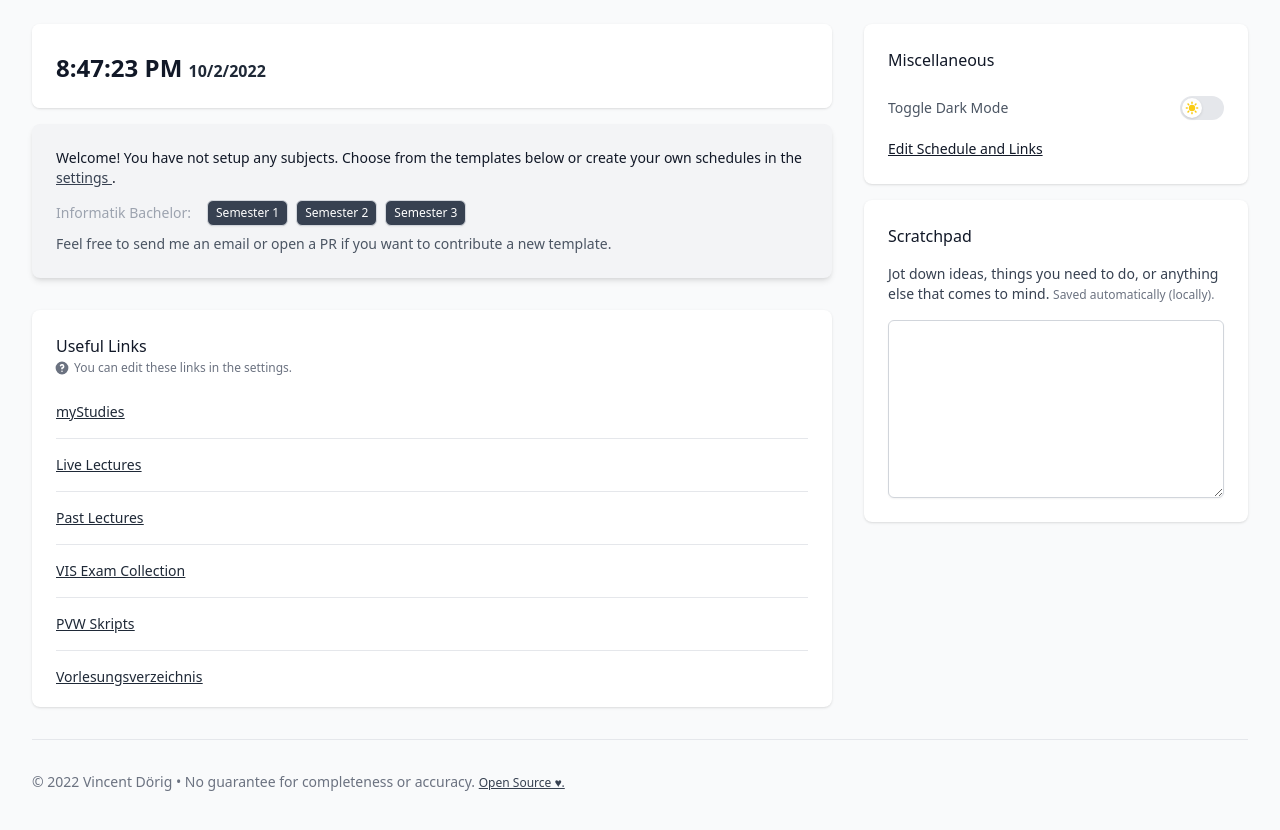
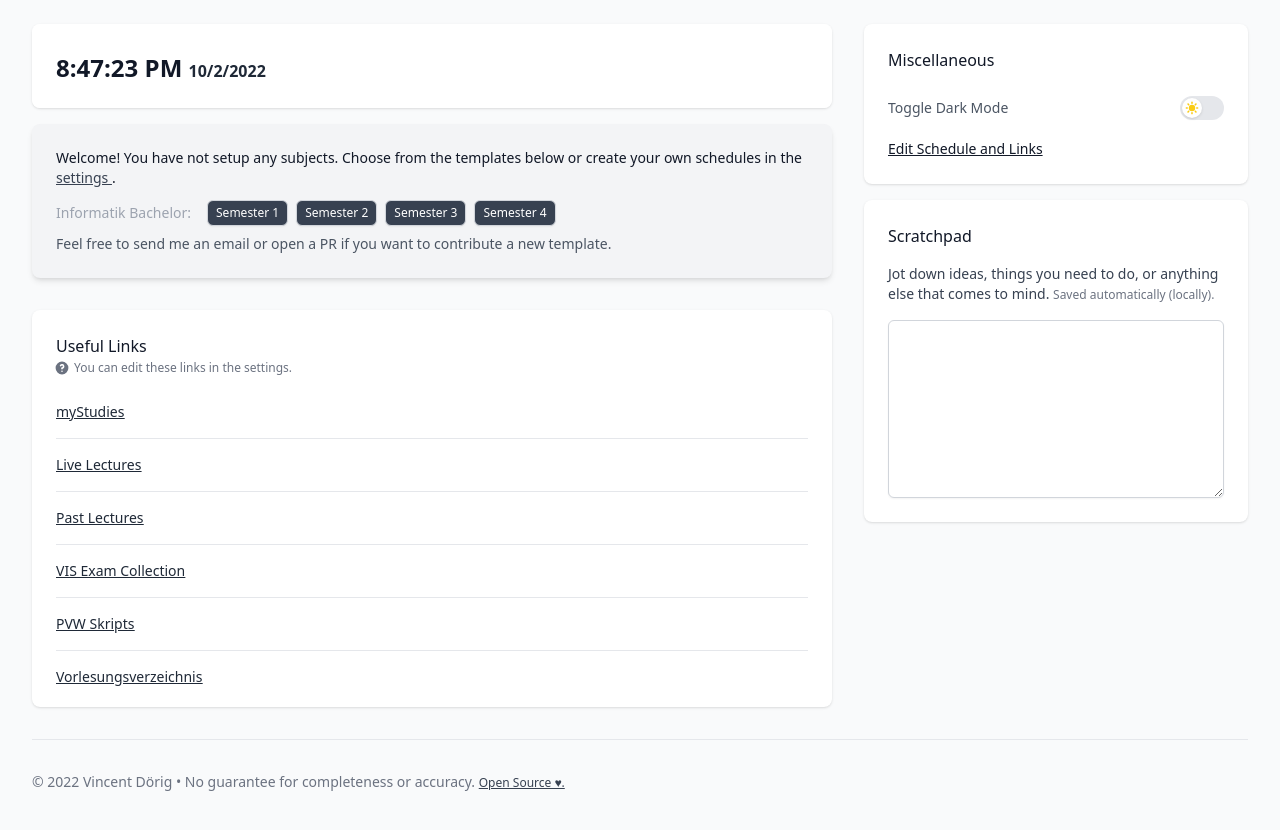
Before and after one commit to vincentdoerig/ETH-quicklinks, a Vue app: page /#/ in a window 1280 px wide. Shown: the top 830 px of the page. Built offline with nearby package versions, Linux system fonts and the light colour scheme; a web font is replaced by a local one.

Commit message:
feat: add semester 4 template

```diff
--- a/src/components/SemesterTemplateSelect.vue
+++ b/src/components/SemesterTemplateSelect.vue
@@ -15,6 +15,10 @@ const templateOptions = [
   {
     label: 'Semester 3',
     value: 'semester3',
+  },
+  {
+    label: 'Semester 4',
+    value: 'semester4',
   },
 ]
 
--- /dev/null
+++ b/src/templates/subjects/semester4.ts
@@ -0,0 +1,128 @@
+import { nanoid } from 'nanoid'
+
+export default [
+  {
+    id: nanoid(5),
+    name: 'Computer Networks',
+    lecturer: 'Prof. Adrian Perrig',
+    mainLink: 'https://netsec.ethz.ch/courses/cn-2023/',
+    links: [
+      {
+        id: nanoid(5),
+        label: 'GitLab',
+        href: 'https://gitlab.inf.ethz.ch/PRV-PERRIG/networks-course/cn-2023/resources',
+      },
+    ],
+    schedule: [
+      {
+        id: nanoid(5),
+        day: '1',
+        startsAt: '14:15',
+        endsAt: '16:00',
+        room: 'HG E7',
+        secondRoom: '',
+        type: 'lecture',
+        roomCode: '',
+      },
+      {
+        id: nanoid(5),
+        day: '5',
+        startsAt: '10:15',
+        endsAt: '12:00',
+        room: 'HG F1',
+        secondRoom: '',
+        type: 'lecture',
+        roomCode: '',
+      },
+    ],
+  },
+  {
+    id: nanoid(5),
+    name: 'Data Modeling and Databases',
+    lecturer: 'Prof. Gustavo Alonso',
+    mainLink: 'https://systems.ethz.ch/education/courses/2023-spring/dmdb.html',
+    links: [
+      {
+        id: nanoid(5),
+        label: 'Moodle',
+        href: 'https://moodle-app2.let.ethz.ch/course/view.php?id=19679',
+      },
+    ],
+    schedule: [
+      {
+        id: nanoid(5),
+        day: '3',
+        startsAt: '14:15',
+        endsAt: '16:00',
+        room: 'ML D28',
+        secondRoom: '',
+        type: 'lecture',
+        roomCode: '',
+      },
+      {
+        id: nanoid(5),
+        day: '5',
+        startsAt: '08:15',
+        endsAt: '10:00',
+        room: 'ML D28',
+        secondRoom: '',
+        type: 'lecture',
+        roomCode: '',
+      },
+    ],
+  },
+  {
+    id: nanoid(5),
+    name: 'Formal Methods and Functional Programming',
+    lecturer: 'Prof. Peter Müller and Prof. David Basin',
+    mainLink: '',
+    links: [
+      {
+        id: nanoid(5),
+        label: 'Code Expert',
+        href: ' https://expert.ethz.ch/enrolled/SS23/fmfp/exercises',
+      },
+    ],
+    schedule: [
+      {
+        id: nanoid(5),
+        day: '2',
+        startsAt: '10:15',
+        endsAt: '12:00',
+        room: '',
+        secondRoom: '',
+        type: 'lecture',
+        roomCode: '',
+      },
+      {
+        id: nanoid(5),
+        day: '4',
+        startsAt: '10:15',
+        endsAt: '12:00',
+        room: '',
+        secondRoom: '',
+        type: 'lecture',
+        roomCode: '',
+      },
+    ],
+  },
+  {
+    id: nanoid(5),
+    name: 'Wahrscheinlichkeit und Statistik',
+    lecturer: 'Prof. Josef Teichmann',
+    mainLink: 'https://metaphor.ethz.ch/x/2023/fs/401-0614-00L/',
+    links: [],
+    schedule: [
+      {
+        id: nanoid(5),
+        day: '3',
+        startsAt: '08:15',
+        endsAt: '10:00',
+        room: 'ML D28',
+        secondRoom: '',
+        type: 'lecture',
+        roomCode: '',
+      },
+    ],
+  },
+]
```
